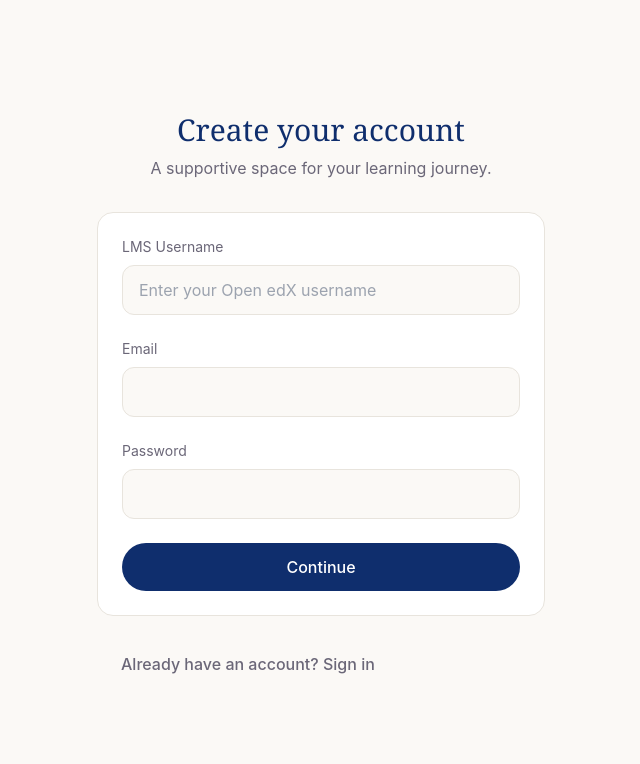
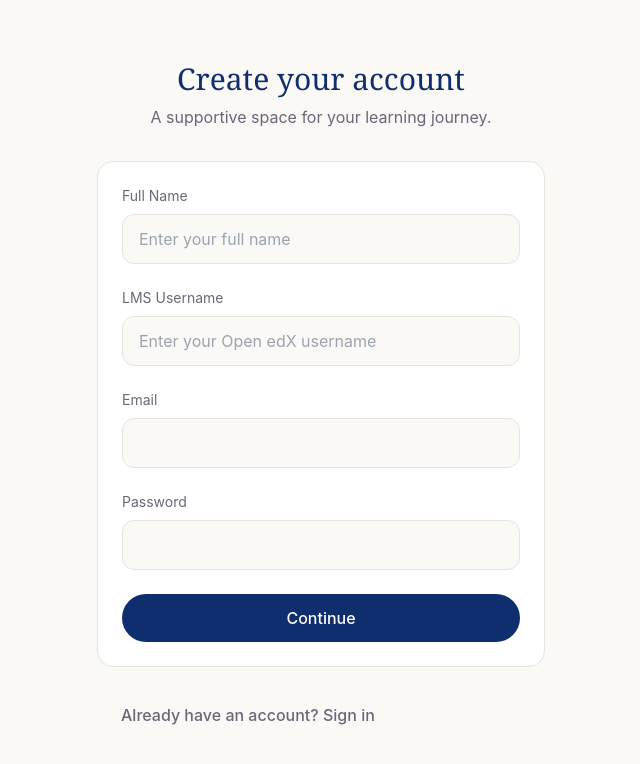
Before and after one commit to lijinnswork/lms_engagement_coach, a React (Vite) app in the folder frontend/: page /signup in a window 1280 px wide. Shown: the top 764 px of the page, without its empty margins (319-959 px from the left). Built offline with nearby package versions, Linux system fonts and the light colour scheme.

Commit message:
Update Signup screen to capture separate Full Name and LMS Username fields, and trigger immediate course sync on first-load if cache is empty

```diff
--- a/frontend/src/pages/Signup.tsx
+++ b/frontend/src/pages/Signup.tsx
@@ -8,7 +8,8 @@ import { AlertCircle, Loader2 } from 'lucide-react';
 import { useAuthStore } from '../stores/authStore';
 
 export const Signup: React.FC = () => {
-  const [username, setUsername] = useState('');
+  const [fullName, setFullName] = useState('');
+  const [lmsUsername, setLmsUsername] = useState('');
   const [email, setEmail] = useState('');
   const [password, setPassword] = useState('');
   const [error, setError] = useState<string | null>(null);
@@ -29,8 +30,8 @@ export const Signup: React.FC = () => {
         body: JSON.stringify({
           email: email.toLowerCase(),
           password: password,
-          full_name: username,
-          lms_username: username
+          full_name: fullName,
+          lms_username: lmsUsername
         })
       });
 
@@ -110,11 +111,22 @@ export const Signup: React.FC = () => {
         <SoftCard>
           <form onSubmit={handleSignup} className="space-y-6">
             <div>
+              <label className="block text-sm text-[var(--text-secondary)] mb-2">Full Name</label>
+              <input
+                type="text"
+                value={fullName}
+                onChange={(e) => setFullName(e.target.value)}
+                placeholder="Enter your full name"
+                className="w-full bg-[var(--bg-primary)] text-[var(--text-primary)] border border-[var(--border)] rounded-xl px-4 py-3 focus:outline-none focus:border-[var(--accent-primary)] transition-colors"
+                required
+              />
+            </div>
+            <div>
               <label className="block text-sm text-[var(--text-secondary)] mb-2">LMS Username</label>
               <input
                 type="text"
-                value={username}
-                onChange={(e) => setUsername(e.target.value)}
+                value={lmsUsername}
+                onChange={(e) => setLmsUsername(e.target.value)}
                 placeholder="Enter your Open edX username"
                 className="w-full bg-[var(--bg-primary)] text-[var(--text-primary)] border border-[var(--border)] rounded-xl px-4 py-3 focus:outline-none focus:border-[var(--accent-primary)] transition-colors"
                 required
```
Also changed, not shown: 1 other file (tests, documents, lock files or other folders).
